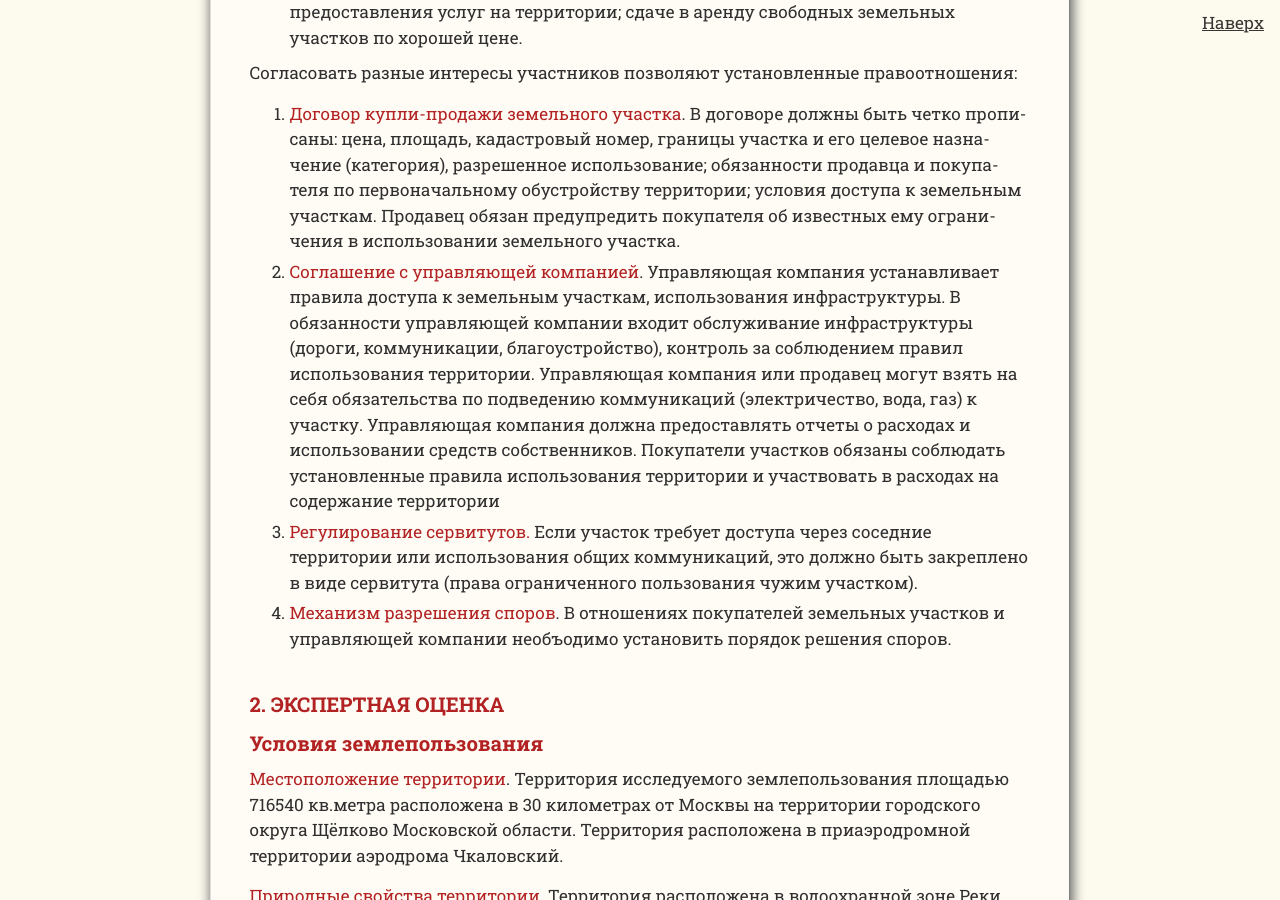
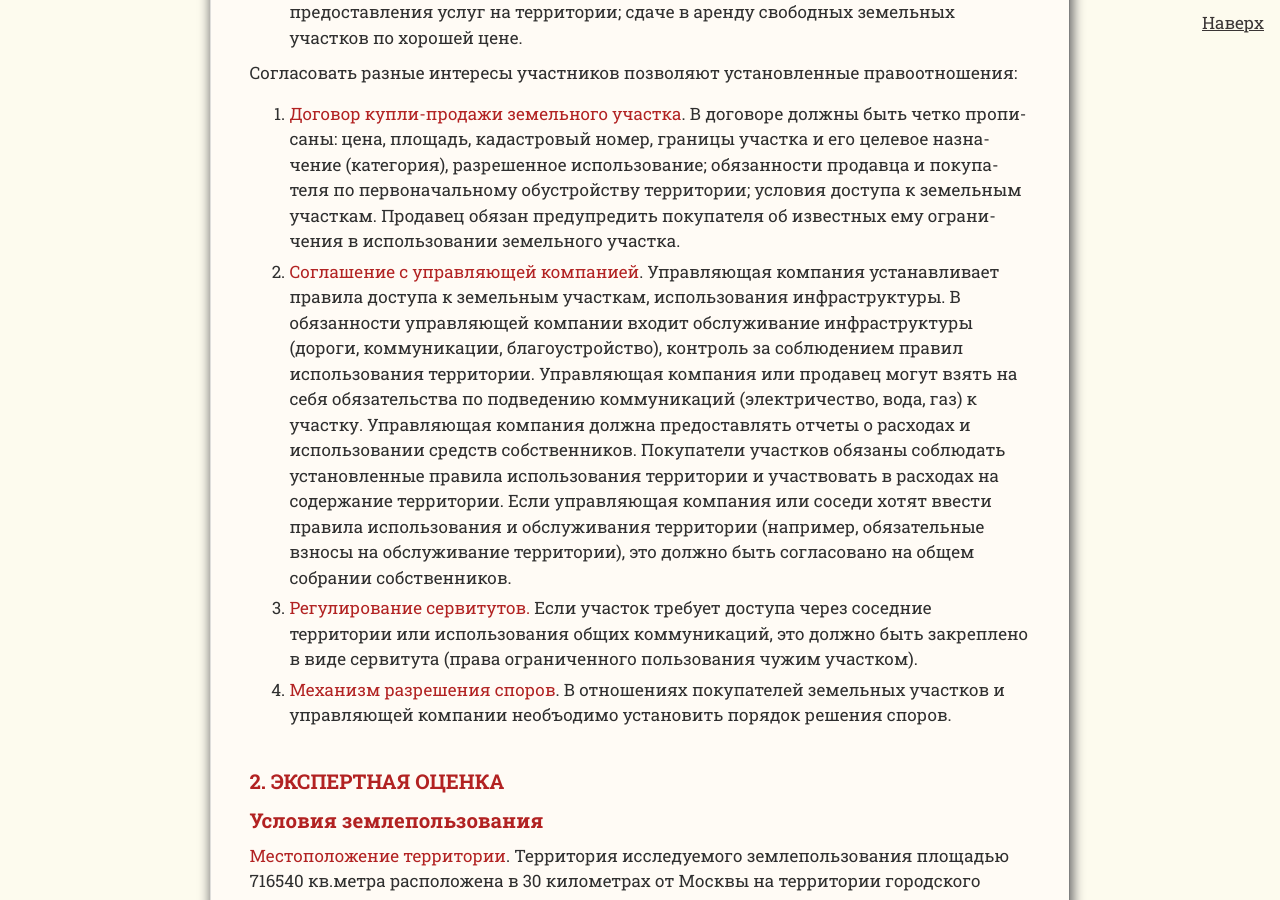
Before and after one commit to SergSi/land-use-art, a Jekyll site: the page built from _posts/2025-02-15-concluzion.md, in a window 1280 px wide and 900 px high, scrolled down 1169 px. Built offline with Jekyll 4.4.1, drawn with Linux system fonts in a browser that asks for light colours; some web fonts are replaced; some of the changed text lies outside the part shown.

Commit message:
Update 2025-02-15-concluzion.md

```diff
--- a/_posts/2025-02-15-concluzion.md
+++ b/_posts/2025-02-15-concluzion.md
@@ -23,7 +23,7 @@
 
 1. **Договор купли-продажи земельного участка**. В договоре должны быть четко прописаны: цена, площадь, кадастровый номер, границы участка и его целевое назначение (категория), разрешенное использование; обязанности продавца и покупателя по первоначальному обустройству территории; условия доступа к земельным участкам. Продавец обязан предупредить покупателя об известных ему ограничения в использовании земельного участка.
 
-2. **Соглашение с управляющей компанией**. Управляющая компания устанавливает правила доступа к земельным участкам, использования инфраструктуры. В обязанности управляющей компании входит обслуживание инфраструктуры (дороги, коммуникации, благоустройство), контроль за соблюдением правил использования территории. Управляющая компания или продавец могут взять на себя обязательства по подведению коммуникаций (электричество, вода, газ) к участку. Управляющая компания должна предоставлять отчеты о расходах и использовании средств собственников. Покупатели участков обязаны соблюдать установленные правила использования территории и участвовать в расходах на содержание территории
+2. **Соглашение с управляющей компанией**. Управляющая компания устанавливает правила доступа к земельным участкам, использования инфраструктуры. В обязанности управляющей компании входит обслуживание инфраструктуры (дороги, коммуникации, благоустройство), контроль за соблюдением правил использования территории. Управляющая компания или продавец могут взять на себя обязательства по подведению коммуникаций (электричество, вода, газ) к участку. Управляющая компания должна предоставлять отчеты о расходах и использовании средств собственников. Покупатели участков обязаны соблюдать установленные правила использования территории и участвовать в расходах на содержание территории. Если управляющая компания или соседи хотят ввести правила использования и обслуживания территории (например, обязательные взносы на обслуживание территории), это должно быть согласовано на общем собрании собственников.
 
 3. **Регулирование  сервитутов.** Если участок требует доступа через соседние территории или использования общих коммуникаций, это должно быть закреплено в виде сервитута (права ограниченного пользования чужим участком).
 4. **Механизм разрешения споров**. В отношениях покупателей земельных участков и управляющей компании необъодимо установить порядок решения споров.
@@ -61,7 +61,7 @@
 2. С нарушением требований закона Московской области № 23/96-ОЗ «О регулировании земельных отношений в Московской области» и требований Градостроительного кодекса, без проведения инженерных изысканий, подтверждающих пригодность территории для строительства жилых, дачных или садовых домов, исходному земельному участку органом местного самоуправления присвоено разрешенное использование “Для дачного строительства”.
 3. С нарушением требований градостроительного кодекса, требований закона 66-ФЗ “О садоводческих, огороднических и дачных некоммерческих объединениях граждан”, действовавшего на момент принятия решения, без составления проекта межевания, собственником исходного земельного участка принято решение о разделе исходного земельного участка на 710 земельных участков.
 4. С нарушением требований, предъявляемых к обеспечению доступа к образуемым земельным участкам от земельных участков общего пользования проведен кадастровый учет 710 образованных земельных участков с разрешенным использованием “Для дачного строительства”.
-5. В соответствии с требованиями Гражданского кодекса образованные земельные участки предложены их собственником – физическим лицом, к продаже гражданам. У граждан, купивших земельные участки в неприспособленном для проживания виде, вместе с правом собственности возникли обязанности участвовать в расходах на благоустройство прилегающих территорий. Обязанности участвовать в расходах по обслуживанию территории установлены частью 3 статьи 5 закона 217-ФЗ "О ведении гражданами садоводства и огородничества для собственных нужд…".
+5. В соответствии с требованиями Гражданского кодекса образованные земельные участки предложены их собственником – физическим лицом, к продаже гражданам. У граждан, купивших земельные участки, вместе с правом собственности возникла **объективная необходимость** самостоятельно финансировать работы по обустройству и обслуживанию территории. Если договором и местным законодательством не предусмотрены обязанности покупателя участвовать в обустройстве и обслуживании территории, то такие требования неправомерны. Покупатель может отказаться от участия в расходах, но при этом стоит быть готовым к возможным конфликтам, судебным искам или практическим сложностям (например, отсутствию инфраструктуры).
 6. В соответствии с требованиями Градостроительного кодекса, правилами землепользования и застройки для исследуемой территории установлен основной вид разрешенного использования – ведение садоводства, код 13.2.Также в качестве основного вида использования установлено – земельные участки (территории) общего пользования, код 12.0. Земельные участки общего назначения 13.0; территориальная зона – СХ-2 (Зона, предназначенная для ведения садоводства).
 7. В нарушение требований Градостроительного кодекса Администрация городского округа Щёлково постановлением от 09.08.2019 № 3285 выделила элемент планировочной структуры, не отнесенный к какому либо установленному  виду, установленному Приказом Минстроя России от 25.04.2017 N 738/пр «Об утверждении видов элементов планировочной структуры».
 8. Выделенному элементу планировочной структуры, не отнесенному к какому либо виду, присвоено наименование – “Сады на реке”. Также присвоены наименования и элементам улично-дорожной сети, образованным без проведения работ по планировке территории. На основании данного постановления внесены сведения об адресах в Федеральную информационную адресную систему, например: “Российская Федерация, Московская область, городской округ Щёлково, деревня Аксиньино, территория Сады на реке, улица Весенняя, земельный участок 80”. При этом территория не входит в установленные градостроительной документацией границы д.Каблуково и д.Аксиньино.
```
